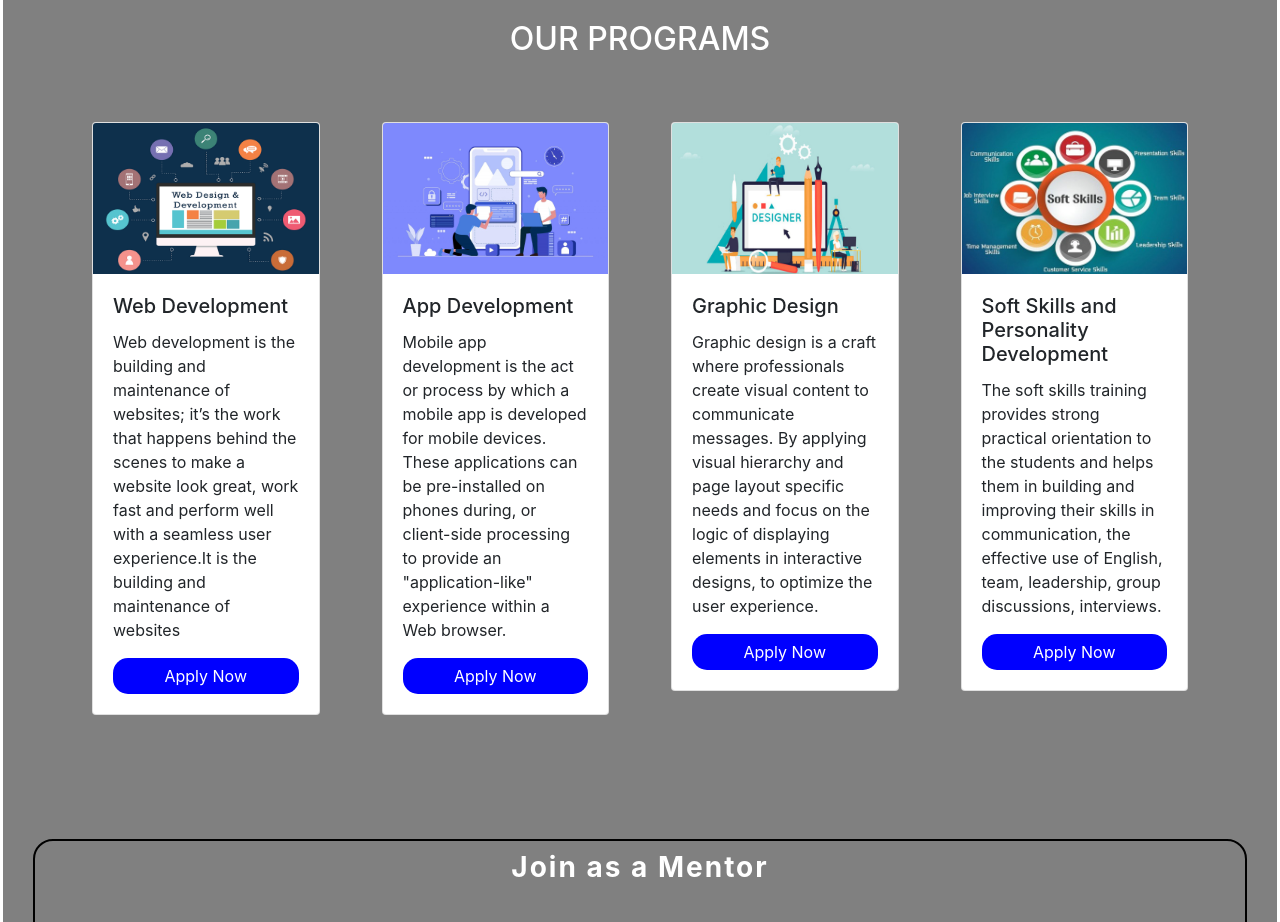
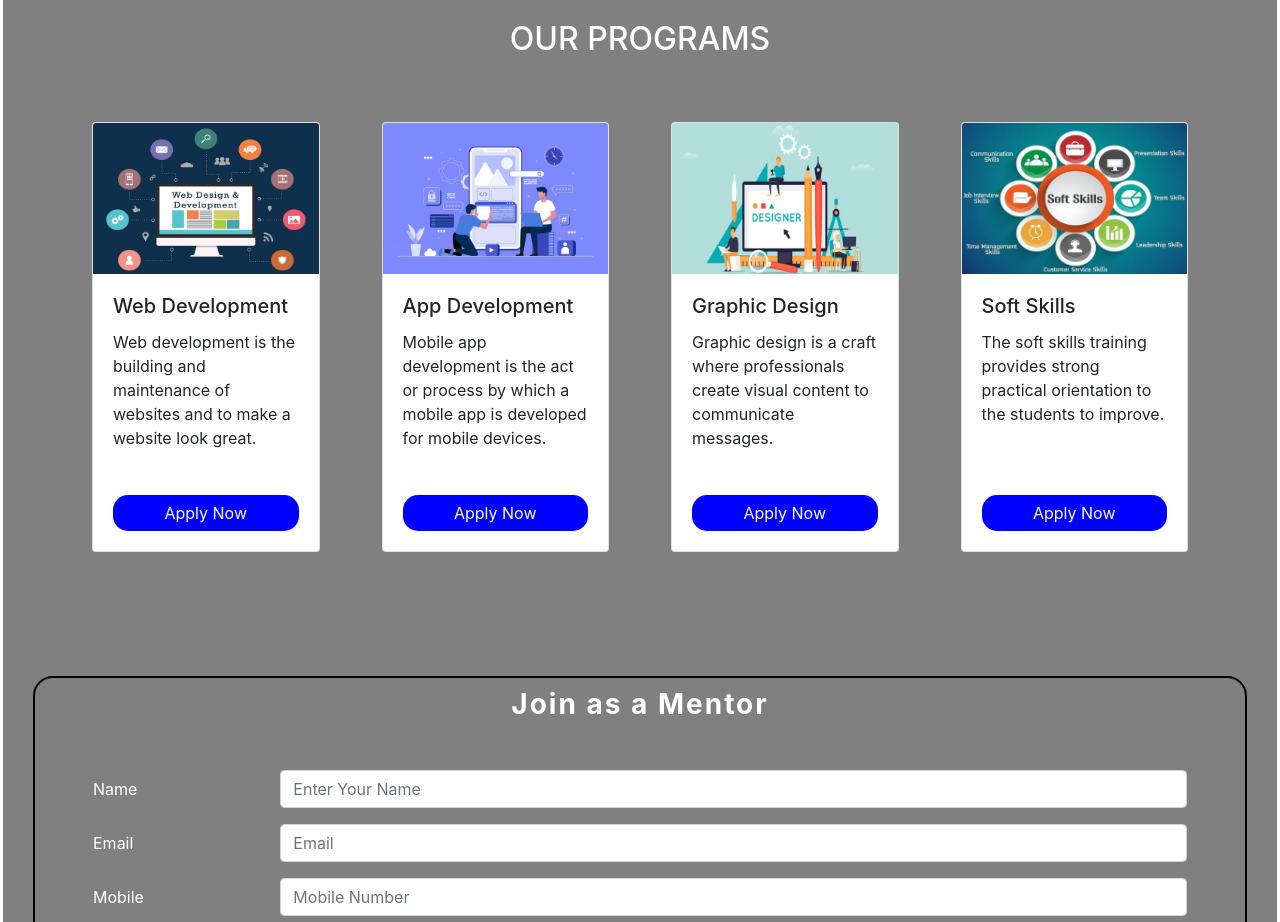
Before and after one commit to Ayushakv/SecondTask, a plain HTML site: page index.html in a window 1280 px wide. Shown: the part 980-1902 px from the top of the page. Drawn offline with nearby package versions, Linux system fonts and the light colour scheme.

Commit message:
updated once again

```diff
--- a/index.html
+++ b/index.html
@@ -30,7 +30,7 @@
           <img class="card-img-top" src="./Images/webdev.png" alt="Web Development">
           <div class="card-body d-flex flex-column">
             <h5 class="card-title">Web Development</h5>
-            <p class="card-text">Web development is the building and maintenance of websites; it’s the work that happens behind the scenes to make a website look great, work fast and perform well with a seamless user experience.It is the building and maintenance of websites</p>
+            <p class="card-text">Web development is the building and maintenance of websites and to make a website look great.</p>
             <button type="button" class="button mt-auto">Apply Now</button>
           </div>
         </div>
@@ -40,8 +40,7 @@
           <img class="card-img-top" src="./Images/appdev.jpg" alt="App Development">
           <div class="card-body d-flex flex-column">
             <h5 class="card-title">App Development</h5>
-            <p class="card-text">Mobile app development is the act or process by which a mobile app is developed for mobile devices. These applications can be pre-installed on phones during, or client-side processing to provide an "application-like" experience within a Web browser.
-            </p>
+            <p class="card-text">Mobile app development is the act or process by which a mobile app is developed for mobile devices.</p>
           <button type="button" class="button mt-auto">Apply Now</button>
           </div>
         </div>
@@ -51,17 +50,17 @@
           <img class="card-img-top" src="./Images/graph.jpg" alt="Graphic Design">
           <div class="card-body d-flex flex-column">
             <h5 class="card-title">Graphic Design</h5>
-            <p class="card-text">Graphic design is a craft where professionals create visual content to communicate messages. By applying visual hierarchy and page layout specific needs and focus on the logic of displaying elements in interactive designs, to optimize the user experience.</p>
+            <p class="card-text">Graphic design is a craft where professionals create visual content to communicate messages.</p>
             <button type="button"  class="button mt-auto">Apply Now</button>
           </div>
         </div>
       </div>
        <div class="col-md-6 col-lg-6 col-xl-3  col-sm-12 p-3">
         <div class="card programCards">
-          <img class="card-img-top" src="./Images/ss.jpg" alt="Soft Skills and personality Development">
+          <img class="card-img-top" src="./Images/ss.jpg" alt="Soft Skills">
           <div class="card-body d-flex flex-column">
-            <h5 class="card-title">Soft Skills and Personality Development</h5>
-            <p class="card-text"> The soft skills training provides strong practical orientation to the students and helps them in building and improving their skills in communication, the effective use of English, team, leadership, group discussions, interviews.</p>
+            <h5 class="card-title">Soft Skills</h5>
+            <p class="card-text"> The soft skills training provides strong practical orientation to the students to improve.</p>
             <button type="button" class="button mt-auto">Apply Now</button>
           </div>
         </div>
--- a/style.css
+++ b/style.css
@@ -133,7 +133,8 @@ h3 {
 }
 
 .programCards {
-  min-height: 560px;
+  min-height: 430px;
+  border-radius: 5px;
 }
 @media screen and (max-width: 600px) {
   .navbar {
```
